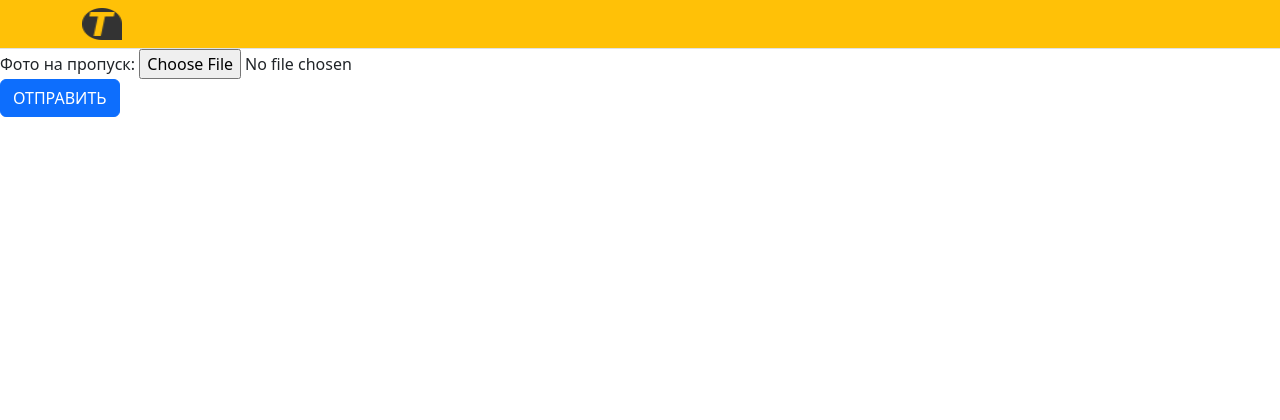
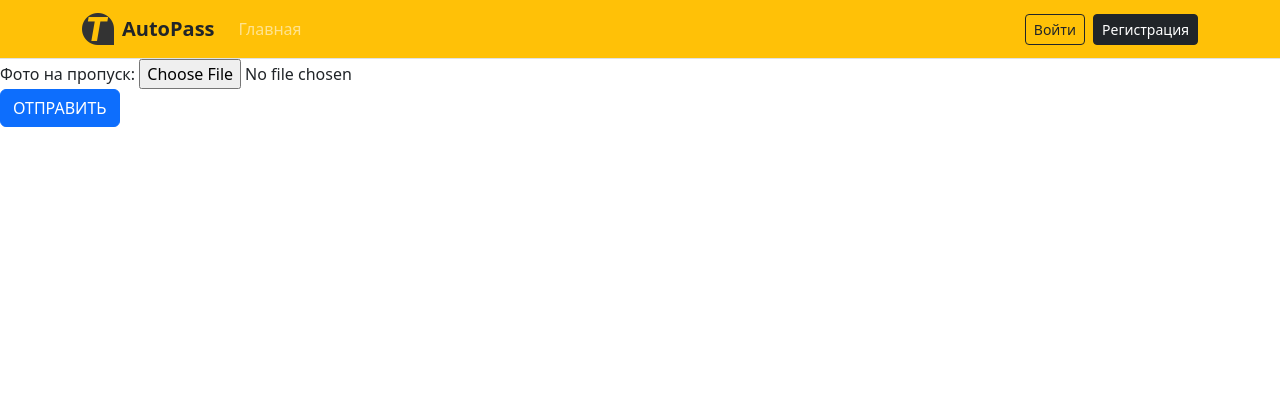
Before and after one commit to lavvenn/autopass, a Django app: page /pass/create/ in a window 1280 px wide. Shown: the top 420 px of the page. Run offline with Django 5.2, Linux system fonts and the light colour scheme; some libraries are stand-ins or nearby versions.

Commit message:
feature(homepage): - create  homepage app - create home temlate - update header template

```diff
--- a/autopass/autopass/settings.py
+++ b/autopass/autopass/settings.py
@@ -33,6 +33,7 @@ INSTALLED_APPS = [
     # created apps
     "passes.apps.PassConfig",
     "users.apps.UsersConfig",
+    "homepage.apps.HomepageConfig",
     "organizations.apps.OrganizationsConfig",
 ]
 
--- a/autopass/autopass/urls.py
+++ b/autopass/autopass/urls.py
@@ -4,6 +4,7 @@ import django.contrib
 import django.urls
 
 urlpatterns = [
+    django.urls.path("", django.urls.include("homepage.urls")),
     django.urls.path("admin/", django.contrib.admin.site.urls),
     django.urls.path("organization/", django.urls.include("organizations.urls")),
     django.urls.path("pass/", django.urls.include("passes.urls")),
--- /dev/null
+++ b/autopass/homepage/urls.py
@@ -0,0 +1,11 @@
+__all__ = ()
+
+from django.urls import path
+
+from homepage.views import HomeView
+
+app_name = "homepage"
+
+urlpatterns = [
+    path("", HomeView.as_view(), name="home"),
+]
--- a/autopass/templates/includes/header.html
+++ b/autopass/templates/includes/header.html
@@ -1,29 +1,71 @@
 {% load static %}
 {% load i18n %}
 {% with request.resolver_match.view_name as view_name %}
-  <header>
-    <div class="px-3 py-2 text-bg-warning border-bottom">
-      <div class="container">
-        <div
-          class="d-flex flex-wrap align-items-center justify-content-center justify-content-lg-start"
+<header>
+  <nav class="navbar navbar-expand-lg navbar-dark bg-warning border-bottom">
+    <div class="container">
+      <a class="navbar-brand d-flex align-items-center" href="{% url 'homepage:home' %}">
+        <img
+          src="{% static 'favicon/favicon-32x32.ico' %}"
+          alt="Logo"
+          width="32"
+          height="32"
+          class="me-2"
         >
-          <a
-            href="/"
-            class="d-flex align-items-center my-2 my-lg-0 me-lg-auto text-white text-decoration-none "
-          >
-            <img
-              src="{% static 'favicon/favicon-32x32.ico' %}"
-              class="bi me-2"
-              width="40"
-              height="32"
-              role="img"
-              aria-label="Bootstrap"
+        <span class="fw-semibold text-dark">AutoPass</span>
+      </a>
+
+      <button
+        class="navbar-toggler"
+        type="button"
+        data-bs-toggle="collapse"
+        data-bs-target="#mainNavbar"
+      >
+        <span class="navbar-toggler-icon"></span>
+      </button>
+
+      <div class="collapse navbar-collapse" id="mainNavbar">
+        <ul class="navbar-nav me-auto mb-2 mb-lg-0">
+          <li class="nav-item">
+            <a
+              class="nav-link {% if view_name == 'homepage:home' %}active{% endif %}"
+              href="{% url 'homepage:home' %}"
             >
-            <use xlink:href="#bootstrap"></use>
-          </a>
+              Главная
+            </a>
+          </li>
 
+          {% if user.is_authenticated %}
+          <li class="nav-item">
+            <a
+              class="nav-link {% if 'organizations' in view_name %}active{% endif %}"
+              href="{% url 'organizations:group_list' %}"
+            >
+              Организации
+            </a>
+          </li>
+          {% endif %}
+        </ul>
+
+        <div class="d-flex gap-2">
+          {% if user.is_authenticated %}
+            <a href="{% url 'users:profile' %}" class="btn btn-outline-dark btn-sm">
+              {{ user.username }}
+            </a>
+            <a href="{% url 'users:logout' %}" class="btn btn-dark btn-sm">
+              Выйти
+            </a>
+          {% else %}
+            <a href="{% url 'users:login-student' %}" class="btn btn-outline-dark btn-sm">
+              Войти
+            </a>
+            <a href="{% url 'users:signup' %}" class="btn btn-dark btn-sm">
+              Регистрация
+            </a>
+          {% endif %}
         </div>
       </div>
+    </div>
+  </nav>
+</header>
 {% endwith %}
-</div>
-</header>
```
Also changed, not shown: autopass/homepage/apps.py (added, +11 -0 lines), autopass/homepage/views.py (added, +8 -0 lines), autopass/templates/homepage/home.html (added, +71 -0 lines), autopass/homepage/__init__.py (added), autopass/homepage/migrations/__init__.py (added).
